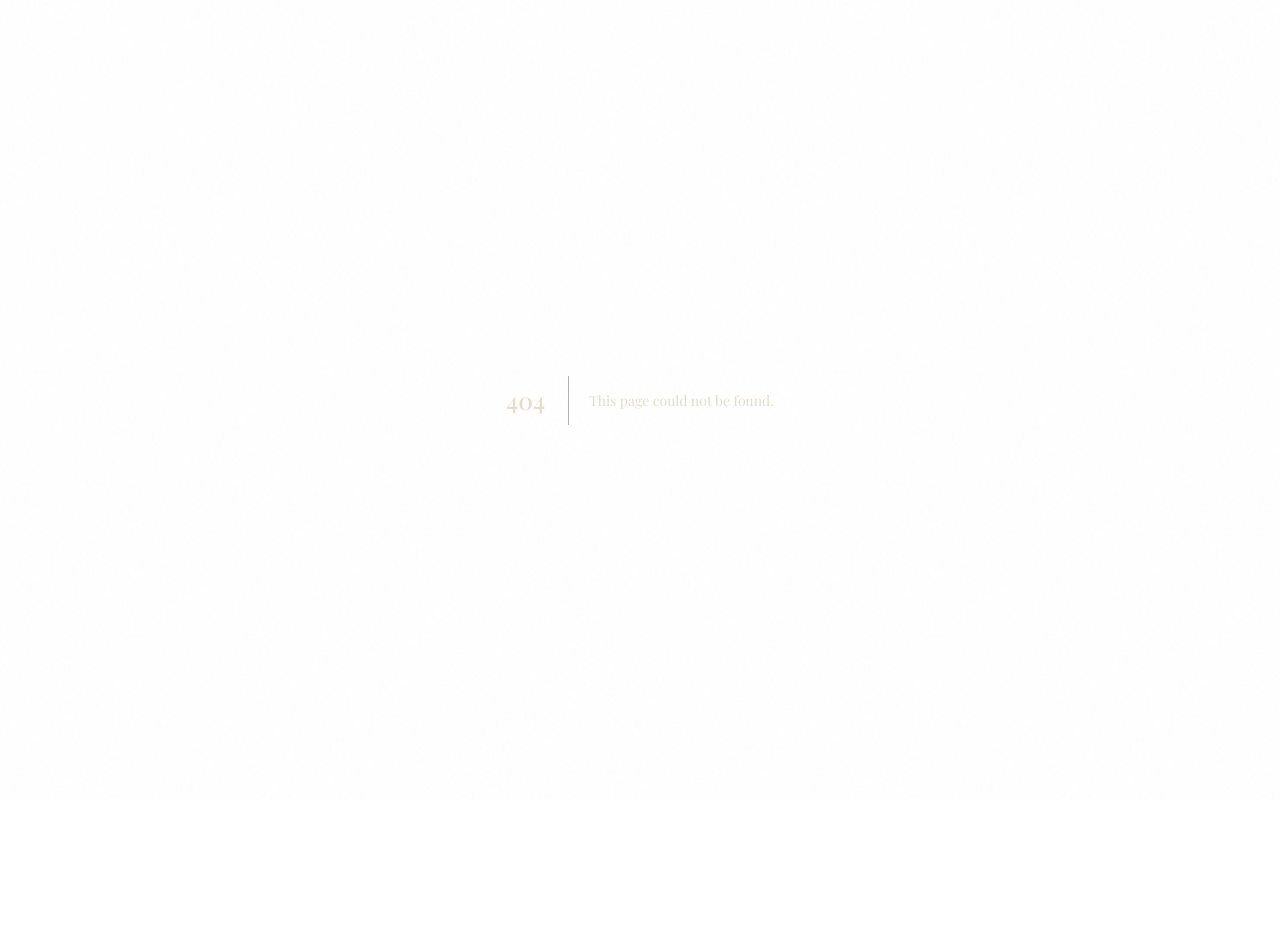
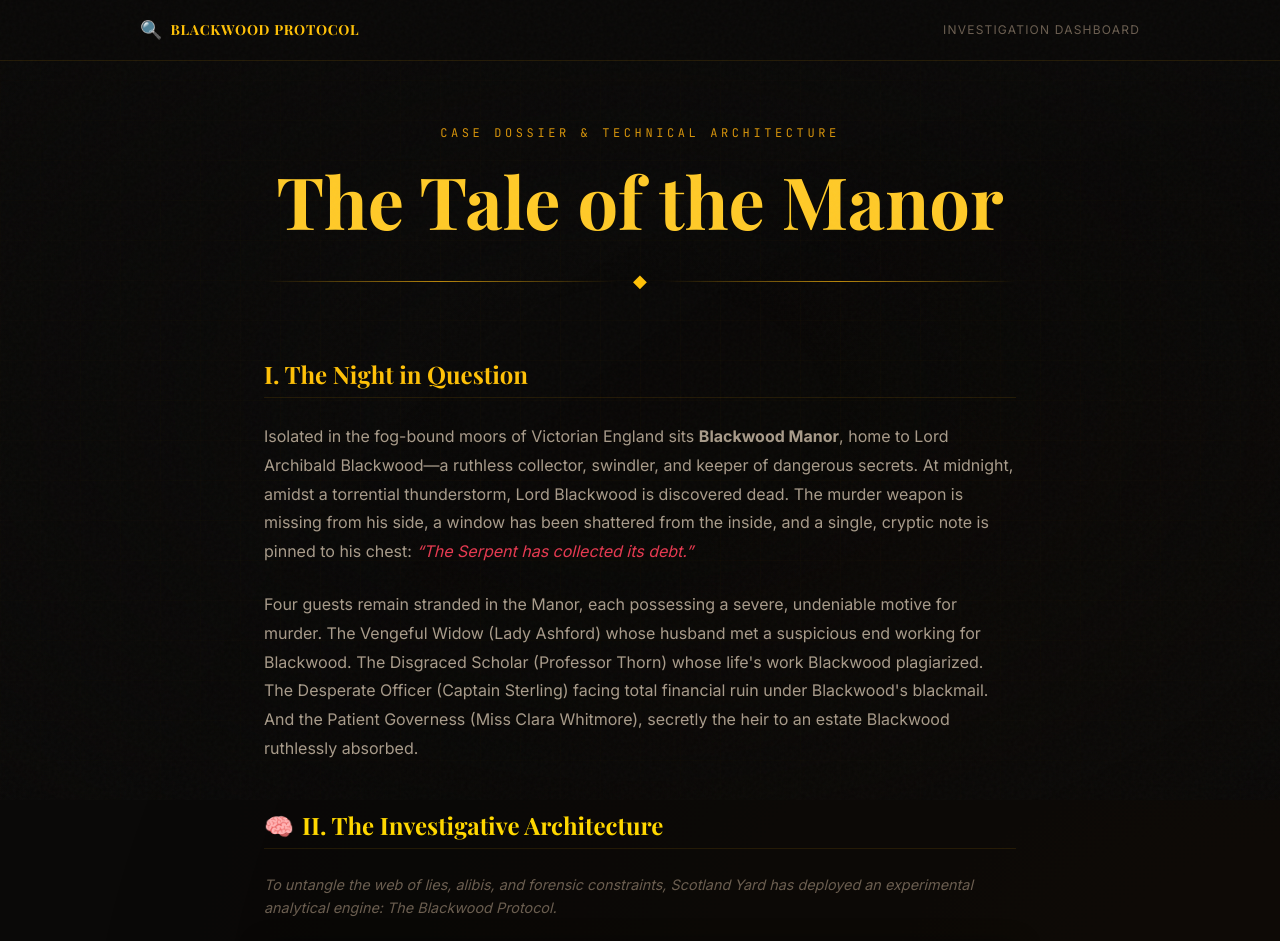
Before and after one commit to coderanik/Infernia, a Next.js app: page /story in a window 1280 px wide. Before the commit this address had no page. Shown: the top 941 px of the page. Before the commit the page ends 800 px from the top, so only its background shows below. Built offline with nearby package versions, Linux system fonts and the light colour scheme.

Commit message:
feat: construct story route outlining case lore and AI technical architecture

```diff
--- a/app/page.tsx
+++ b/app/page.tsx
@@ -101,7 +101,7 @@ export default function Home() {
 
         {/* CTA Buttons */}
         <div
-          className="flex flex-col sm:flex-row gap-4 animate-fade-in-up"
+          className="flex flex-col sm:flex-row gap-4 animate-fade-in-up mt-8"
           style={{ animationDelay: "1000ms" }}
         >
           <Link href="/investigate" className="btn-gold" id="begin-investigation">
@@ -118,9 +118,12 @@ export default function Home() {
             </svg>
             Begin Investigation
           </Link>
-          <a href="#case-briefing" className="btn-ghost" id="read-briefing">
+          <a href="#case-briefing" className="btn-ghost text-sm flex items-center justify-center px-6" id="read-briefing">
             Read Case Briefing
           </a>
+          <Link href="/story" className="btn-ghost flex items-center justify-center px-6 text-sm" style={{ border: '1px solid var(--border-subtle)' }}>
+            📖 Read The Full Story
+          </Link>
         </div>
 
         {/* Scroll indicator */}
--- /dev/null
+++ b/app/story/page.tsx
@@ -0,0 +1,130 @@
+import Link from 'next/link';
+
+export default function StoryPage() {
+  return (
+    <div className="relative min-h-screen">
+      <div className="fog-layer" />
+      <div className="grid-pattern fixed inset-0 pointer-events-none opacity-50" />
+      <div
+        className="fixed inset-0 pointer-events-none z-10"
+        style={{
+          background: 'radial-gradient(ellipse at center, transparent 20%, rgba(10,9,8,0.85) 100%)',
+        }}
+      />
+
+      <header
+        className="sticky top-0 z-50 px-6 py-4"
+        style={{
+          background: 'rgba(10, 9, 8, 0.95)',
+          backdropFilter: 'blur(12px)',
+          borderBottom: '1px solid var(--border-subtle)',
+        }}
+      >
+        <div className="max-w-[1000px] mx-auto flex items-center justify-between">
+          <Link
+            href="/"
+            className="flex items-center gap-2 group"
+            style={{ textDecoration: 'none' }}
+          >
+            <span className="text-lg">🔍</span>
+            <span
+              className="text-sm font-bold tracking-wider uppercase"
+              style={{ fontFamily: 'var(--font-serif)', color: 'var(--gold-400)' }}
+            >
+              Blackwood Protocol
+            </span>
+          </Link>
+          <div className="flex gap-4">
+            <Link href="/investigate" className="text-xs uppercase tracking-widest hover:text-[var(--gold-400)] transition-colors" style={{ color: 'var(--text-muted)' }}>
+              Investigation Dashboard
+            </Link>
+          </div>
+        </div>
+      </header>
+
+      <main className="relative z-20 max-w-[800px] mx-auto px-6 py-16">
+        <div className="text-center mb-16 animate-fade-in-up">
+          <span className="text-xs tracking-[0.3em] uppercase font-mono mb-4 block" style={{ color: 'var(--gold-600)' }}>
+            Case Dossier & Technical Architecture
+          </span>
+          <h1
+            className="text-5xl md:text-7xl font-bold mb-6"
+            style={{ fontFamily: 'var(--font-serif)', color: 'var(--gold-300)' }}
+          >
+            The Tale of the Manor
+          </h1>
+          <div className="victorian-divider mx-auto mb-8">
+            <span>◆</span>
+          </div>
+        </div>
+
+        <section className="animate-fade-in-up prose prose-invert max-w-none space-y-6" style={{ animationDelay: '100ms' }}>
+          <h2 style={{ fontFamily: 'var(--font-serif)', color: 'var(--gold-400)' }} className="text-2xl border-b border-[var(--border-subtle)] pb-2">
+            I. The Night in Question
+          </h2>
+          <p style={{ color: 'var(--text-secondary)', lineHeight: 1.8 }}>
+            Isolated in the fog-bound moors of Victorian England sits <strong>Blackwood Manor</strong>, home to Lord Archibald Blackwood—a ruthless collector, swindler, and keeper of dangerous secrets. At midnight, amidst a torrential thunderstorm, Lord Blackwood is discovered dead. The murder weapon is missing from his side, a window has been shattered from the inside, and a single, cryptic note is pinned to his chest: <em style={{ color: 'var(--crimson-400)' }}>&ldquo;The Serpent has collected its debt.&rdquo;</em>
+          </p>
+          <p style={{ color: 'var(--text-secondary)', lineHeight: 1.8 }}>
+            Four guests remain stranded in the Manor, each possessing a severe, undeniable motive for murder. The Vengeful Widow (Lady Ashford) whose husband met a suspicious end working for Blackwood. The Disgraced Scholar (Professor Thorn) whose life's work Blackwood plagiarized. The Desperate Officer (Captain Sterling) facing total financial ruin under Blackwood's blackmail. And the Patient Governess (Miss Clara Whitmore), secretly the heir to an estate Blackwood ruthlessly absorbed.
+          </p>
+
+          <h2 style={{ fontFamily: 'var(--font-serif)', color: '#FFD700', marginTop: '3rem' }} className="text-2xl border-b border-[var(--border-subtle)] pb-2 flex items-center gap-2">
+            <span>🧠</span> II. The Investigative Architecture
+          </h2>
+          <p style={{ color: 'var(--text-muted)', fontSize: '0.9rem', fontStyle: 'italic' }}>
+            To untangle the web of lies, alibis, and forensic constraints, Scotland Yard has deployed an experimental analytical engine: The Blackwood Protocol.
+          </p>
+
+          <div className="glass-card p-6 mt-6 border-l-4" style={{ borderColor: 'var(--gold-600)' }}>
+            <h3 className="text-lg font-bold mb-2" style={{ color: 'var(--gold-400)' }}>1. Constraint Satisfaction Problem (CSP) Solver</h3>
+            <p style={{ color: 'var(--text-secondary)', fontSize: '0.9rem', marginBottom: '1rem' }}>
+              The core deduction engine uses a formal <strong>CSP Backtracking Algorithm</strong>. The mystery is defined by four variables: <strong>Time, Room, Weapon, and Suspect</strong>.
+            </p>
+            <ul className="text-sm space-y-2 opacity-80 list-disc ml-5" style={{ color: 'var(--text-secondary)' }}>
+              <li><strong>Forward Checking & Pruning:</strong> Immediate impossibility boundaries (like Clue #1 ruling out 8PM and 10PM) are computed and pruned before the search even begins, radically collapsing the search domain.</li>
+              <li><strong>Deep Conditionals:</strong> The algorithm continuously validates conditional implications (`if_then`, `if_then_not`) enforcing complex alibis and limitations dynamically. If the chosen sequence directly contradicts a <em>Clue Node</em>, the solver halts that branch, registers an <strong>Inconsistent Hypothesis</strong>, and executes an intelligent backtrack.</li>
+            </ul>
+          </div>
+
+          <div className="glass-card p-6 mt-4 border-l-4" style={{ borderColor: '#4CAF50' }}>
+            <h3 className="text-lg font-bold mb-2" style={{ color: '#4CAF50' }}>2. A* Pathfinding Heuristics</h3>
+            <p style={{ color: 'var(--text-secondary)', fontSize: '0.9rem', marginBottom: '1rem' }}>
+              Solving the mystery isn't enough; the agent must navigate the complex 20x15 geometric blueprint of Blackwood Manor to definitively prove reaching the crime scene was physically possible.
+            </p>
+            <ul className="text-sm space-y-2 opacity-80 list-disc ml-5" style={{ color: 'var(--text-secondary)' }}>
+              <li><strong>Grid-Based Navigation:</strong> The Manor consists of blocked walls, narrow hallways, expansive rooms, and isolated wings mimicking realistic architectural constraints.</li>
+              <li><strong>Manhattan Distance:</strong> The Agent employs the <strong>A* Search Algorithm</strong>, utilizing Manhattan heuristic distances to find the guaranteed shortest path from the Inspector's initial entry (the Entrance) straight to the dynamically identified Crime Room.</li>
+            </ul>
+          </div>
+
+          <div className="glass-card p-6 mt-4 border-l-4" style={{ borderColor: '#2196F3' }}>
+            <h3 className="text-lg font-bold mb-2" style={{ color: '#2196F3' }}>3. Model-Based Reflex Agent (PEAS)</h3>
+            <p style={{ color: 'var(--text-secondary)', fontSize: '0.9rem' }}>
+              Following foundational AI theory, the Protocol operates entirely as a Model-Based Reflex Agent. It takes in "Percepts" (the initial 12 isolated clues), updates its internal "Model" (the domain maps and assignment constraints), checks for consistency, and then outputs an "Action" (Variable Assignment vs. Backtracking).
+            </p>
+          </div>
+
+          <h2 style={{ fontFamily: 'var(--font-serif)', color: 'var(--crimson-400)', marginTop: '3rem' }} className="text-2xl border-b border-[var(--border-subtle)] pb-2 flex items-center gap-2">
+            <span>🎭</span> III. The Epilogue
+          </h2>
+          <p style={{ color: 'var(--text-secondary)', lineHeight: 1.8 }}>
+            Upon successful execution of the complete algorithm, the mathematics confirm a single irrefutable conclusion. Despite the attempts to frame Professor Thorn and Lady Ashford via the "Serpent's Debt", and taking into account Captain Sterling's inebriated alibi, the culprit could only be the one person nobody expected.
+          </p>
+          <div className="p-6 text-center my-8 rounded-lg" style={{ background: 'rgba(220, 20, 60, 0.1)', border: '1px solid var(--crimson-700)' }}>
+            <p className="font-serif italic text-lg mb-2" style={{ color: 'var(--text-primary)' }}>
+              &ldquo;The quiet governess, Miss Clara Whitmore, took the Letter Opener from the Library display at exactly 11:00 PM.&rdquo;
+            </p>
+            <p className="text-xs uppercase tracking-widest font-bold" style={{ color: 'var(--crimson-400)' }}>Q.E.D. — Hypothesis Proven</p>
+          </div>
+
+          <div className="text-center mt-12 pb-16">
+             <Link href="/investigate" className="btn-gold inline-flex items-center gap-2 text-sm px-8 py-3">
+              Observe the Algorithm in Action
+            </Link>
+          </div>
+        </section>
+      </main>
+    </div>
+  );
+}
```
